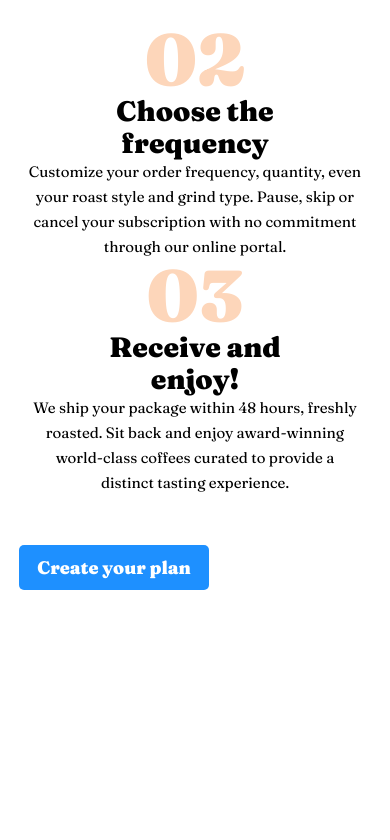
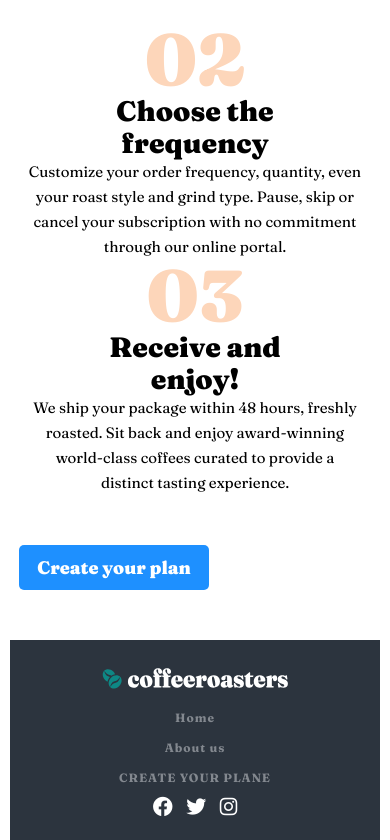
Before and after one commit to Salikhovakbar/coffee-site, a plain HTML site: page index.html in a window 390 px wide. Shown: the part 4201-5041 px from the top of the page. Before the commit the page ends 4841 px from the top, so only its background shows below. Drawn offline with Linux system fonts and the light colour scheme.

Commit message:
footer added and new fixed styles

```diff
--- /dev/null
+++ b/_footer.scss
@@ -0,0 +1,107 @@
+footer{
+    width: 95%;
+    margin:auto;
+    height: 150px;
+background-color: #2C343E;
+display: flex;
+align-items: center;
+justify-content: space-between;
+nav{
+    width: 35%;
+}
+}
+
+.footer_logo_box{
+width: 30%;
+height: 30%;
+img{
+    height: 100%;
+    width: 100%;
+object-fit: contain;
+}
+}
+
+.footer_nav_ul{
+    list-style: none;
+    display: flex;
+    width: 100%;
+    justify-content: space-evenly;
+    a{
+font-size: 12px;
+font-weight: 700;
+line-height: 15px;
+letter-spacing: 0.9230769276618958px;
+text-align: left;
+text-decoration: none;
+color: #83888F;
+&:hover{
+    color: #FEFCF7;
+    transition: 0.5s;
+}
+    }
+}
+
+.footer_icons{
+    color: white;
+    font-size: 20px;
+    width: 20%;
+    display: flex;
+    justify-content: space-evenly;
+    i:hover{
+        cursor: pointer;
+    }
+}
+
+
+@media only screen and (max-width:990px){
+    footer{
+        nav{
+            width: 50%;
+        }
+    }
+    .footer_icons{
+        width: 15%;
+    }
+}
+
+@media only screen and (max-width: 768px){
+    footer{
+        display: flex;
+        flex-direction: column;
+        align-items: center;
+        justify-content: space-around;
+        nav{
+            width: 90%;
+        }
+    }
+}
+
+
+@media only screen and (max-width: 500px){
+    footer{
+        height: 200px;
+        padding: 20px 0;
+    }
+    .footer_logo_box{
+        height: 20%;
+        width: 50%;
+    }
+    .footer_nav_ul{
+        flex-direction: column;
+        align-items: center;
+        justify-content: space-around;
+        li{
+padding: 5px 0;
+        }
+        a{
+font-size: 12px;
+font-weight: 700;
+line-height: 15px;
+letter-spacing: 0.9230769276618958px;
+text-align: left;
+        }
+    }
+    .footer_icons{
+        width: 30%;
+    }
+}
--- a/index.html
+++ b/index.html
@@ -7,6 +7,7 @@
     <title>Coffee</title>
     <link rel="stylesheet" href="./main.css">
     <link rel="stylesheet" href="https://cdnjs.cloudflare.com/ajax/libs/font-awesome/6.1.1/css/all.min.css" integrity="sha512-KfkfwYDsLkIlwQp6LFnl8zNdLGxu9YAA1QvwINks4PhcElQSvqcyVLLD9aMhXd13uQjoXtEKNosOWaZqXgel0g==" crossorigin="anonymous" referrerpolicy="no-referrer" />
+    <link rel="shortcut icon" href="./img/favicon.ico" type="image/x-icon">
 </head>
 <body>
     <header>
@@ -137,7 +138,21 @@
         </div>
     </main>
     <footer>
-
+        <div class="footer_logo_box">
+            <img src="./img/Group 5.svg" alt="">
+        </div>
+        <nav>
+            <ul class="footer_nav_ul">
+                <li class="footer_nav_li"><a class="footer_nav_link" href="#home">Home</a></li>
+                <li class="footer_nav_li"><a class="footer_nav_link" href="#about_us">About us</a></li>
+                <li class="footer_nav_li"><a class="footer_nav_link" href="#create_your_plan">CREATE YOUR PLANE</a></li>
+            </ul>
+        </nav>
+        <div class="footer_icons">
+            <i class="fa-brands fa-facebook"></i>
+            <i class="fa-brands fa-twitter"></i>
+            <i class="fa-brands fa-instagram"></i>
+        </div>
     </footer>
     <script src="./main.js"></script>
 </body>
--- a/main.scss
+++ b/main.scss
@@ -8,3 +8,4 @@
 @import 'header';
 @import 'hero';
 @import 'main';
+@import 'footer';
```
Also changed, not shown: img/Group 5.svg (added), img/favicon.ico (added), main.css, 2 other files.
